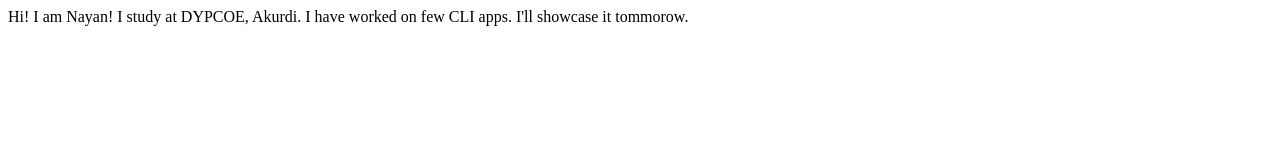
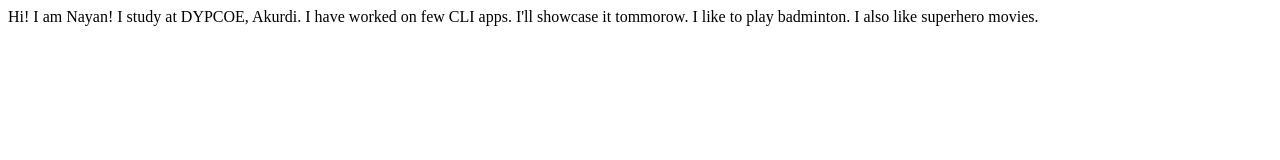
Before and after one commit to Nayan-Sahare/nayansahare-site, a plain HTML site: page index.html in a window 1280 px wide. Drawn offline with Linux system fonts and the light colour scheme.

Commit message:
update : interests

```diff
--- a/index.html
+++ b/index.html
@@ -11,5 +11,6 @@
     I study at DYPCOE, Akurdi.
     I have worked on few CLI apps.
     I'll showcase it tommorow.
+    I like to play badminton. I also like superhero movies.
 </body>
 </html>
```
